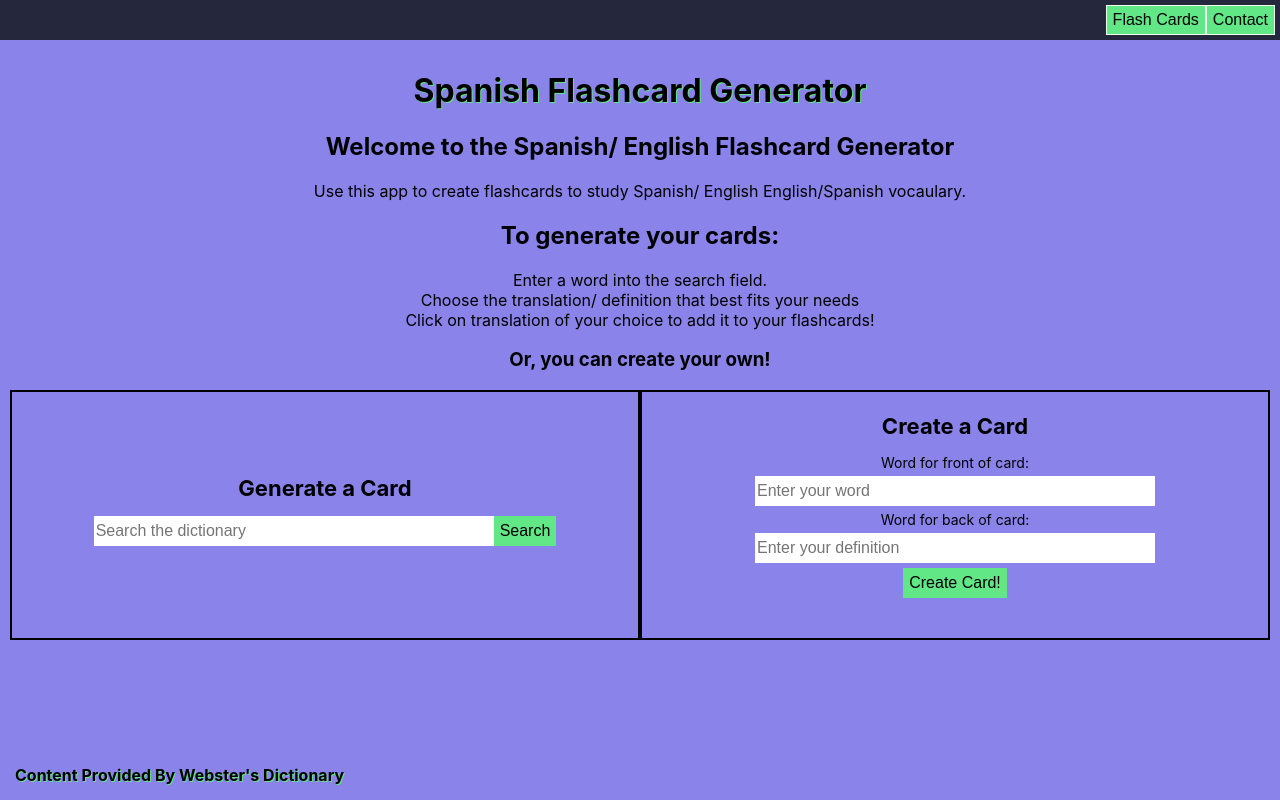
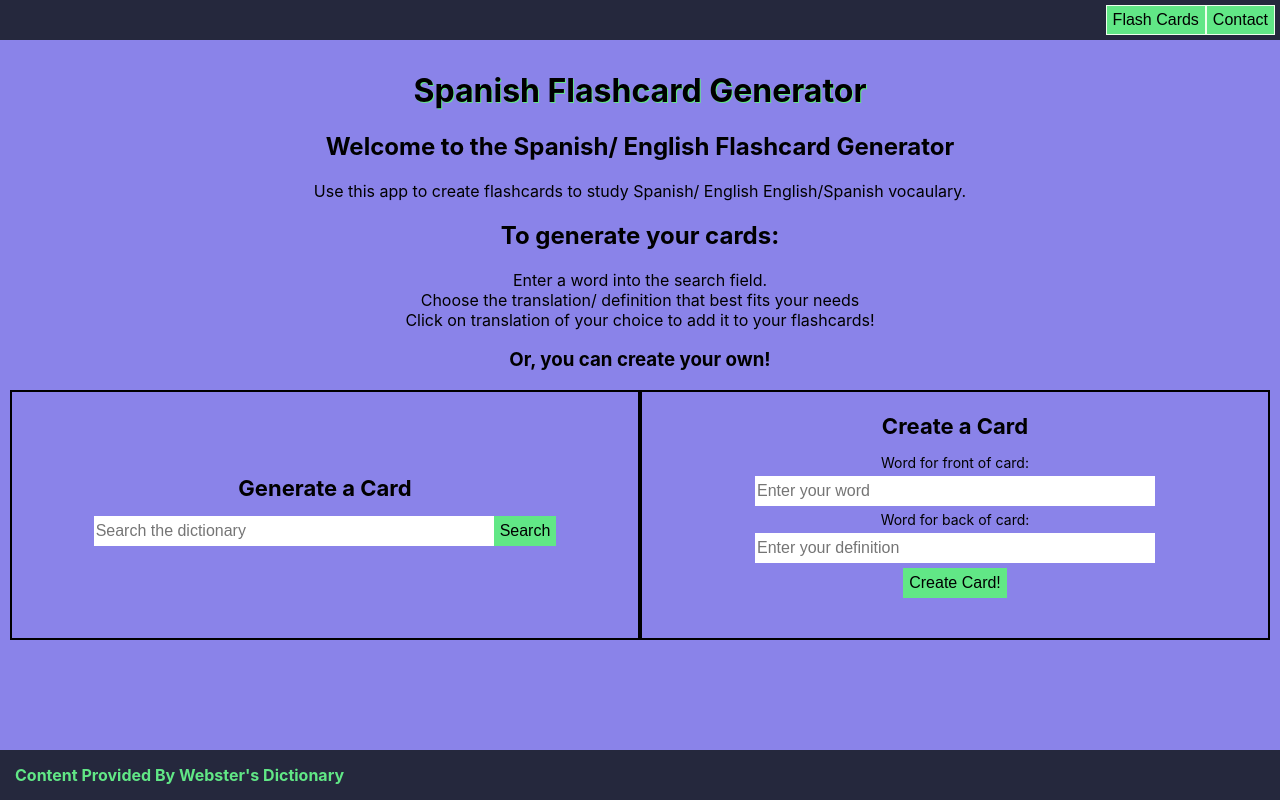
Before and after one commit to ajudd2020/SpanishFlashcards, a React (Create React App) app: page / in a window 1280 px wide. Built offline with nearby package versions, Linux system fonts and the light colour scheme.

Commit message:
updated footer styling

```diff
--- a/src/Components/Footer/Footer.css
+++ b/src/Components/Footer/Footer.css
@@ -7,10 +7,11 @@
     height: 50px;
     width: 100%;
     font-weight: bolder;
-    text-shadow: 1px 1px #61E786;
+    color: #61E786;
+    background-color: #25283D;
 }
 
 a {
-    color: black;
+    color: #61E786;
     text-decoration: none;
 }
```
